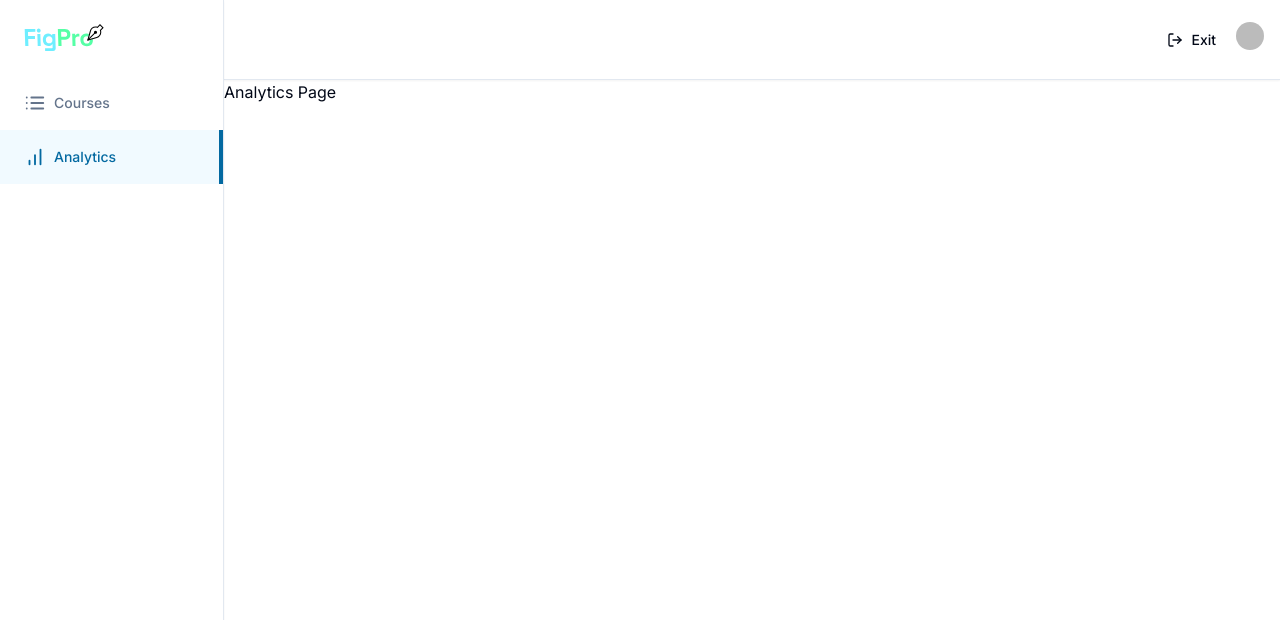
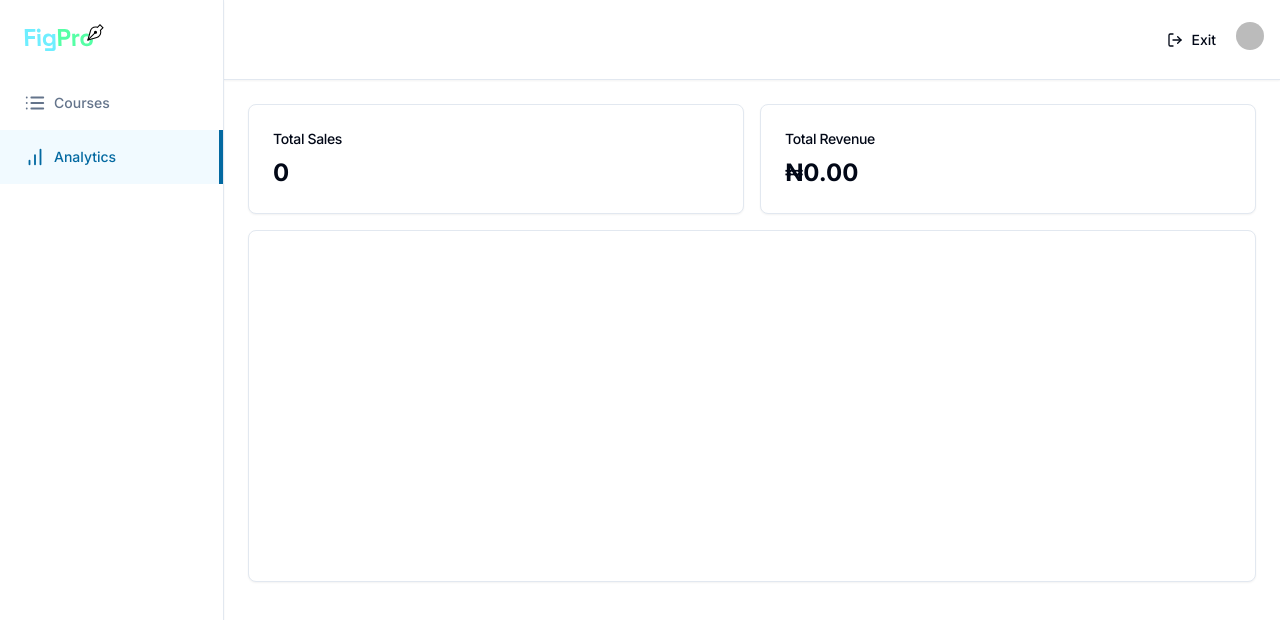
Before and after one commit to dialite/Knowit, a Next.js app: page /teacher/analytics in a window 1280 px wide. Shown: the top 620 px of the page. Built offline with nearby package versions, Linux system fonts and the light colour scheme; no server answers; the database is empty; sample sign-in values are in the browser's storage; some icons are missing.

Commit message:
Create the teachers analytics page using recharts

```diff
--- /dev/null
+++ b/actions/get-analytics.ts
@@ -0,0 +1,59 @@
+import { db } from "@/lib/db";
+import { Course, Purchase } from "@prisma/client";
+
+type PurchaseWithCourse = Purchase & {
+  course: Course;
+};
+
+const groupByCourse = (purchases: PurchaseWithCourse[]) => {
+  const grouped: { [courseTitle: string]: number } = {};
+
+  purchases.forEach((purchase) => {
+    const courseTitle = purchase.course.title;
+    if (!grouped[courseTitle]) {
+      grouped[courseTitle] = 0;
+    }
+    grouped[courseTitle] += purchase.course.price!;
+  });
+
+  return grouped;
+};
+
+export const getAnalytics = async (userId: string) => {
+  try {
+    const purchases = await db.purchase.findMany({
+      where: {
+        course: {
+          userId: userId,
+        },
+      },
+      include: {
+        course: true,
+      },
+    });
+
+    const groupedEarnings = groupByCourse(purchases);
+    const data = Object.entries(groupedEarnings).map(
+      ([CourseTitle, total]) => ({
+        name: CourseTitle,
+        total: total,
+      })
+    );
+
+    const totalRevenue = data.reduce((acc, curr) => acc + curr.total, 0);
+    const totalSales = purchases.length;
+
+    return {
+      data,
+      totalRevenue,
+      totalSales,
+    };
+  } catch (error) {
+    console.log("[GET ANALYTICS]", error);
+    return {
+      data: [],
+      totalRevenue: 0,
+      totalSales: 0,
+    };
+  }
+};
--- /dev/null
+++ b/app/(dashboard)/(routes)/teacher/analytics/_components/chart.tsx
@@ -0,0 +1,42 @@
+"use client";
+
+import { Bar, BarChart, ResponsiveContainer, XAxis, YAxis } from "recharts";
+
+import { Card } from "@/components/ui/card";
+
+interface ChartProps {
+  data: {
+    name: string;
+    total: number;
+  }[];
+}
+
+export const Chart = ({ data }: ChartProps) => {
+  return (
+    <Card>
+      <ResponsiveContainer width="100%" height={350}>
+        <BarChart data={data}>
+            <XAxis
+                dataKey="name"
+                stroke="#888888"
+                fontSize={12}
+                tickLine={false}
+                axisLine={false}
+            />
+            <YAxis
+                stroke="#888888"
+                fontSize={12}
+                tickLine={false}
+                axisLine={false}
+                tickFormatter={(value) => `$${value}`}
+            />
+            <Bar
+                dataKey="total"
+                fill="#0369a1"
+                radius={[4, 4, 0, 0]}
+            />
+        </BarChart>
+      </ResponsiveContainer>
+    </Card>
+  );
+};
--- /dev/null
+++ b/app/(dashboard)/(routes)/teacher/analytics/_components/data-card.tsx
@@ -0,0 +1,29 @@
+import {
+    Card,
+    CardContent,
+    CardHeader,
+    CardTitle} from "@/components/ui/card";
+import { formatPrice } from "@/lib/format";
+
+interface DataCardProps {
+  value: number;
+  label: string;
+  shouldFormat?: boolean;
+}
+
+export const DataCard = ({ value, label, shouldFormat }: DataCardProps) => {
+  return (
+    <Card>
+      <CardHeader className="flex flex-row items-center justify-between space-y-0 pb-2">
+        <CardTitle className="text-sm font-medium">
+            {label}
+        </CardTitle>
+      </CardHeader>
+      <CardContent>
+        <div className="text-2xl font-bold">
+            {shouldFormat ? formatPrice(value) : value}
+        </div>
+      </CardContent>
+    </Card>
+  );
+};
--- a/app/(dashboard)/(routes)/teacher/analytics/page.tsx
+++ b/app/(dashboard)/(routes)/teacher/analytics/page.tsx
@@ -1,9 +1,36 @@
-const AnalyticsPage = () => {
-    return (
-        <div>
-            Analytics Page
-        </div>
-    );
-}
+import { auth } from "@clerk/nextjs";
+import { redirect } from "next/navigation";
+
+import { getAnalytics } from "@/actions/get-analytics";
+
+import { DataCard } from "./_components/data-card";
+import { Chart } from "./_components/chart";
+
+const AnalyticsPage = async () => {
+  const { userId } = auth();
+
+  if (!userId) {
+    return redirect("/");
+  }
+
+  const { data, totalRevenue, totalSales } = await getAnalytics(userId);
+
+  return (
+    <div className="p-6">
+      <div className="grid grid-cols-1 md:grid-cols-2 gap-4 mb-4">
+        <DataCard
+            label="Total Sales"
+            value={totalSales}
+        />
+        <DataCard
+            label="Total Revenue"
+            value={totalRevenue}
+            shouldFormat
+        />
+      </div>
+      <Chart data={data}/>
+    </div>
+  );
+};
 
 export default AnalyticsPage;
--- /dev/null
+++ b/components/ui/card.tsx
@@ -0,0 +1,79 @@
+import * as React from "react"
+
+import { cn } from "@/lib/utils"
+
+const Card = React.forwardRef<
+  HTMLDivElement,
+  React.HTMLAttributes<HTMLDivElement>
+>(({ className, ...props }, ref) => (
+  <div
+    ref={ref}
+    className={cn(
+      "rounded-lg border bg-card text-card-foreground shadow-sm",
+      className
+    )}
+    {...props}
+  />
+))
+Card.displayName = "Card"
+
+const CardHeader = React.forwardRef<
+  HTMLDivElement,
+  React.HTMLAttributes<HTMLDivElement>
+>(({ className, ...props }, ref) => (
+  <div
+    ref={ref}
+    className={cn("flex flex-col space-y-1.5 p-6", className)}
+    {...props}
+  />
+))
+CardHeader.displayName = "CardHeader"
+
+const CardTitle = React.forwardRef<
+  HTMLParagraphElement,
+  React.HTMLAttributes<HTMLHeadingElement>
+>(({ className, ...props }, ref) => (
+  <h3
+    ref={ref}
+    className={cn(
+      "text-2xl font-semibold leading-none tracking-tight",
+      className
+    )}
+    {...props}
+  />
+))
+CardTitle.displayName = "CardTitle"
+
+const CardDescription = React.forwardRef<
+  HTMLParagraphElement,
+  React.HTMLAttributes<HTMLParagraphElement>
+>(({ className, ...props }, ref) => (
+  <p
+    ref={ref}
+    className={cn("text-sm text-muted-foreground", className)}
+    {...props}
+  />
+))
+CardDescription.displayName = "CardDescription"
+
+const CardContent = React.forwardRef<
+  HTMLDivElement,
+  React.HTMLAttributes<HTMLDivElement>
+>(({ className, ...props }, ref) => (
+  <div ref={ref} className={cn("p-6 pt-0", className)} {...props} />
+))
+CardContent.displayName = "CardContent"
+
+const CardFooter = React.forwardRef<
+  HTMLDivElement,
+  React.HTMLAttributes<HTMLDivElement>
+>(({ className, ...props }, ref) => (
+  <div
+    ref={ref}
+    className={cn("flex items-center p-6 pt-0", className)}
+    {...props}
+  />
+))
+CardFooter.displayName = "CardFooter"
+
+export { Card, CardHeader, CardFooter, CardTitle, CardDescription, CardContent }
--- a/package.json
+++ b/package.json
@@ -41,6 +41,7 @@
     "react-hot-toast": "^2.4.1",
     "react-icons": "^5.0.1",
     "react-quill": "^2.0.0",
+    "recharts": "^2.12.6",
     "stripe": "^15.2.0",
     "tailwind-merge": "^2.2.1",
     "tailwindcss-animate": "^1.0.7",
```
Also changed, not shown: 1 other file (tests, documents, lock files or other folders).
